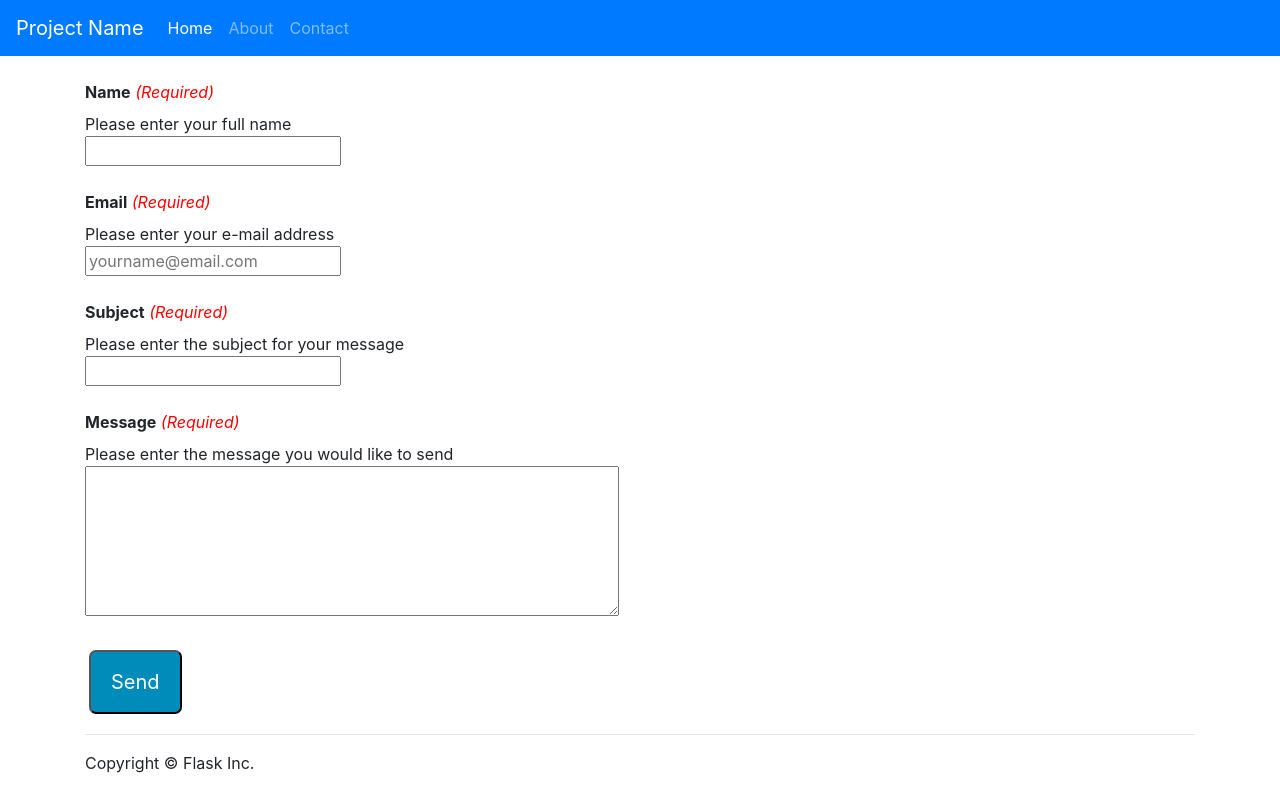
After one commit to shaqvendetta/info3180-lab3, a Flask app: page /contact in a window 1280 px wide. The commit adds this page. Run offline with Flask 2, Linux system fonts and the light colour scheme; some libraries are stand-ins or nearby versions.

Commit message:
last commit

```diff
--- /dev/null
+++ b/app/forms.py
@@ -0,0 +1,10 @@
+from flask_wtf import FlaskForm
+from flask_wtf.file import FileField, FileRequired, FileAllowed
+from wtforms import StringField,validators, ValidationError, TextField
+from wtforms.validators import DataRequired, Email
+
+class MyForm(FlaskForm):
+    name = StringField('Name',validators = [DataRequired()])
+    email = TextField('Email', [validators.DataRequired(), validators.Email("Please enter a valid email")])
+    subject = StringField('Subject', validators = [DataRequired()])
+    message = StringField('Message', validators = [DataRequired()])
--- a/app/static/css/app.css
+++ b/app/static/css/app.css
@@ -1,3 +1,15 @@
 body {
     padding-top: 5rem;
 }
+.red{
+    color: red;
+}
+button {
+    background-color: #008CBA;
+    border-radius: 7px;
+    cursor: pointer;
+    font-size: 20px;
+    color: white;
+    margin: 4px 4px;
+    padding: 15px 20px;
+}
--- /dev/null
+++ b/app/templates/contact.html
@@ -0,0 +1,43 @@
+{% extends 'base.html' %}
+{% block main %}
+
+{% with messages = get_flashed_messages() %}
+{% if messages %}
+<ul class=flashes>
+    {% for message in messages %}
+      <li>{{ message }}</li>
+    {% endfor %}
+    </ul>
+  {% endif %}
+{% endwith %}
+
+<form method="POST" action="{{url_for('contact')}}">
+
+    <strong>{{ form.name.label }}</strong> <em class = "red">(Required)</em><br>
+    Please enter your full name <br>
+    {{ form.name }}
+    <br>
+    <br>
+    <strong>{{ form.email.label }}</strong> <em class = "red">(Required)</em><br>
+    Please enter your e-mail address <br>
+    {{ form.email(placeholder='yourname@email.com') }}
+    <br>
+    <br>
+    <strong>{{ form.subject.label }}</strong> <em class = "red">(Required)</em><br>
+    Please enter the subject for your message <br>
+    {{ form.subject(rows="6") }}
+    <br>
+    <br>
+    <strong>{{ form.message.label }}</strong> <em class = "red">(Required)</em><br>
+    Please enter the message you would like to send <br>
+    <textarea name="message" rows="6" cols="50"></textarea>
+
+    {{ form.csrf_token }}
+    <br>
+    <br>
+    <button type="submit">Send</button>
+
+</form>
+
+
+{% endblock %}
--- a/app/templates/header.html
+++ b/app/templates/header.html
@@ -12,6 +12,11 @@
       <li class="nav-item">
         <a class="nav-link" href="{{ url_for('about') }}">About</a>
       </li>
+       <li class="nav-item">
+        <a class="nav-link" href="{{ url_for('contact') }}">Contact</a>
+      </li>
+
+
     </ul>
   </div>
 </nav>
--- a/app/views.py
+++ b/app/views.py
@@ -7,8 +7,9 @@ This file creates your application.
 
 from app import app
 from flask import render_template, request, redirect, url_for, flash
-
-
+from app import mail
+from flask_mail import Message
+from forms import MyForm
 ###
 # Routing for your application.
 ###
@@ -19,11 +20,30 @@ def home():
     return render_template('home.html')
 
 
+
+
+
 @app.route('/about/')
 def about():
     """Render the website's about page."""
     return render_template('about.html', name="Mary Jane")
 
+@app.route('/contact',methods=['GET','POST'])
+def contact():
+    """ """
+    form = MyForm(request.form)
+    if request.method=="POST" and form.validate():
+        name=request.form['name']
+        email=request.form['email']
+        subject=request.form['subject']
+        message=request.form['message']
+
+        msg = Message(subject, sender=(name,email), recipients = ["wallace.shaniel@yahoo.com"])
+        msg.body = message
+        mail.send(msg)
+        flash('Message sent successfully','success')
+        return redirect(url_for('home'))
+    return render_template('contact.html', form=form)
 
 ###
 # The functions below should be applicable to all Flask apps.
--- a/requirements.txt
+++ b/requirements.txt
@@ -1,7 +1,12 @@
 Flask==0.12
+Flask-Mail==0.9.1
+Flask-WTF==0.14.2
 Jinja2==2.9.4
 MarkupSafe==0.23
+WTForms==2.1
 Werkzeug==0.11.15
+argparse==1.2.1
+blinker==1.4
 click==6.7
 gunicorn==19.6.0
 itsdangerous==0.24
```
Also changed, not shown: app/__init__.py (+7 -1 lines).
